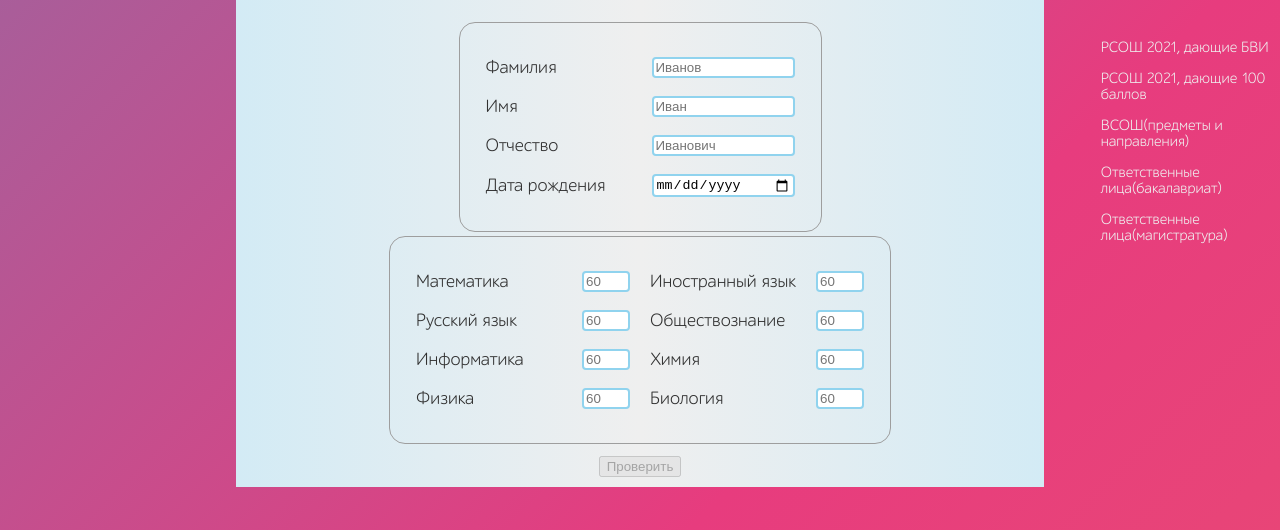
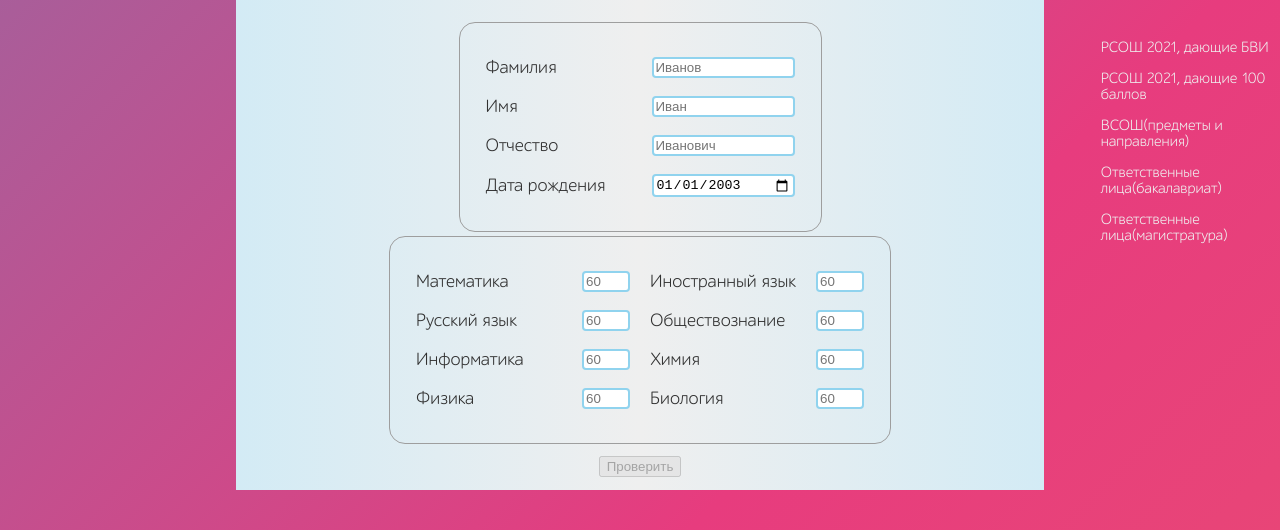
Before and after one commit to ksrt12/abit-react, a React (Create React App) app: page / in a window 1280 px wide. Shown: the top 530 px of the page. Built offline with nearby package versions, Linux system fonts and the light colour scheme.

Commit message:
UI: update SearchForm
Signed-off-by: Stepan Kazakov <ksrt12group@gmail.com>

```diff
--- a/package.json
+++ b/package.json
@@ -1,6 +1,6 @@
 {
   "name": "abit-react",
-  "version": "1.0.2",
+  "version": "1.0.3",
   "private": true,
   "homepage": "https://snegiry.art/abit-react",
   "dependencies": {
--- a/src/UI/SearchForm.jsx
+++ b/src/UI/SearchForm.jsx
@@ -1,9 +1,20 @@
-import { useState } from "react";
+import React, { useState } from "react";
 import { checkData, doSearch, updatePoints } from "../ts/diploma";
 import { ids, subjects } from "../ts/constants";
+import test from "../test";
 
-function DefaultInput({ id, label, ...inputProps }) {
-    const [val, setVal] = useState("");
+let fortest = false;
+let defs;
+
+// fortest = true;
+if (fortest) {
+    defs = test;
+} else {
+    defs = { dis: true };
+}
+
+function DefaultInput({ id, label, def, ...inputProps }) {
+    const [val, setVal] = useState(def || "");
     const validate = e => {
         e.preventDefault();
 
@@ -25,7 +36,8 @@ function DefaultInput({ id, label, ...inputProps }) {
     );
 }
 
-function EgeForm() {
+const EgeForm = React.memo(function EgeForm() {
+    console.log("render egeform");
     const getSubj = id => {
         const subj = subjects[id];
         return subj[0].toUpperCase() + subj.slice(1);
@@ -47,52 +59,71 @@ function EgeForm() {
             {Forma(ids.slice(4))}
         </div>
     );
-};
+});
 
 function FioForm({ checkFio }) {
+    console.log("render fioform");
     const fio = [
-        { id: "LN", name: "Фамилия", placeholder: "Иванов" },
-        { id: "FN", name: "Имя", placeholder: "Иван" },
-        { id: "MN", name: "Отчество", placeholder: "Иванович" }
+        {
+            id: "LN", type: "text",
+            label: "Фамилия",
+            maxLength: 20,
+            placeholder: "Иванов",
+            def: defs.LN
+        },
+        {
+            id: "FN", type: "text",
+            label: "Имя",
+            maxLength: 20,
+            placeholder: "Иван",
+            def: defs.FN
+        },
+        {
+            id: "MN", type: "text",
+            label: "Отчество",
+            maxLength: 20,
+            placeholder: "Иванович",
+            def: defs.MN
+        },
+        {
+            id: "BD", type: "date",
+            label: "Дата рождения",
+            max: "2005-01-01",
+            min: "1996-01-01",
+            def: defs.BD || "2003-01-01"
+        }
     ];
 
     return (
         <div className="fio" onChange={() => checkData(true)} >
             <form id="fio_form" autoComplete="on" onChange={e => checkFio(e.target.form)}>
-                {fio.map(obj => <DefaultInput
-                    key={obj.id}
-                    id={obj.id}
-                    label={obj.name}
-                    type="text"
-                    placeholder={obj.placeholder}
-                    maxLength="20"
-                />)}
-                <DefaultInput
-                    key="BD"
-                    id="BD"
-                    label="Дата рождения"
-                    type="date"
-                    max="2005-01-01"
-                    min="1996-01-01"
-                />
+                {fio.map(obj => <DefaultInput key={obj.id} {...obj} />)}
             </form>
+        </div>
+    );
+};
+
+function SearchBtn({ isDisabled, setDisable }) {
+    const [btnName, setBtnName] = useState("Проверить");
+    return (
+        <button disabled={isDisabled} onClick={() => doSearch(setBtnName, setDisable)}>{btnName}</button>
+    );
+}
+
+function SearchForm() {
+    const [isDisabled, setDisable] = useState(defs.dis);
+    const props = { isDisabled, setDisable };
+    const checkFio = form => setDisable(!Boolean(form[0].value && form[1].value));
+
+    return (
+        <div className="search_full">
+            <div className="search">
+                <FioForm checkFio={checkFio} />
+                <EgeForm />
+            </div>
+            <SearchBtn {...props} />
         </div>
     );
 }
 
-function SearchForm() {
-    const [disabled, Enable] = useState(true);
-    const checkFio = form => Enable(!Boolean(form[0].value && form[1].value));
-
-    return (
-        <div>
-            <div className="search">
-                <FioForm checkFio={checkFio} />
-                <EgeForm />
-            </div>
-            <button disabled={disabled} onClick={doSearch}>Проверить</button>
-        </div>
-    );
-}
-
-export default SearchForm;;
+export default SearchForm;
--- a/src/UI/TableHead.jsx
+++ b/src/UI/TableHead.jsx
@@ -2,7 +2,6 @@ import MakeSelector from "./MakeSelector";
 
 function getSort(event) {
     const target = event.target;
-    if (1) {
     const order = (target.dataset.order = -(target.dataset.order || -1));
     const index = [...target.parentNode.cells].indexOf(target);
     const collator = new Intl.Collator(['en', 'ru'], { numeric: true });
@@ -14,7 +13,7 @@ function getSort(event) {
         tBody.append(...[...tBody.rows].sort(comparator(index, order)));
     for (const cell of target.parentNode.cells)
         cell.classList.toggle('sorted', cell === target);
-    }
+
 }
 
 function TableHead() {
--- a/src/index.css
+++ b/src/index.css
@@ -57,8 +57,8 @@ body {
     margin: auto;
 }
 
-.search button {
-    margin: 5px 0;
+button {
+    margin-bottom: 3px;
 }
 
 .search p {
@@ -243,8 +243,14 @@ th.sorted[data-order="1"] {
 
 @media (max-width: 930px),
 (orientation: portrait) {
+    .main {
+        width: fit-content;
+    }
+    .search_full {
+        width: calc(100vw - 40px);
+    }
     .main table {
-        overflow: scroll;
+        overflow-y: scroll;
     }
     .search {
         flex-direction: column;
--- a/src/ts/bvi.ts
+++ b/src/ts/bvi.ts
@@ -4,7 +4,6 @@ import { setPinkColor } from "./colors";
 import { EGE, yesconf, nonconf } from "./diploma";
 
 function checkBVI(stream: string, { ...olymp }) {
-    console.log(olymp);
     let status: string;
     const
         grad = Number(olymp.grad),
--- a/src/ts/diploma.ts
+++ b/src/ts/diploma.ts
@@ -77,7 +77,7 @@ function loadDiplomaList(year: number, pid: string) {
     s.onload = () => {
         trs = [...trs, ...Olymps(year, window.diplomaCodes)];
     };
-    //s.async = false;
+    s.async = false;
     s.src = `${RSROLYMP}${year}/by-person-released/${pid}/codes.js`;
     document.head.appendChild(s);
 }
@@ -112,19 +112,20 @@ function updatePoints(points: number, id: string) {
     return validPoints;
 }
 
-function doSearch() {
-    if (trs.length) {
-        updateStatus((document.querySelector("#stream > select") as HTMLSelectElement).value);
-    } else {
+function doSearch(rename: any, disable: any) {
     params = {};
     for (const i of (document.querySelectorAll("#fio_form > p > input") as any)) {
         params[i.id] = i.value.trim().toLowerCase().replace(/(([- ]|^)[^ ])/g, (s: string) => s.toUpperCase());
     }
     Person.makeName();
+    rename("Загрузка...");
     Promise.resolve()
         .then(searchOlymps)
-            .then(() => setTimeout(checkTable, 1000));
-    }
+        .then(() => setTimeout(() => {
+            checkTable();
+            rename("Проверить");
+            disable(true);
+        }, 1000));
 }
 
 function checkData(reset: boolean) {
@@ -138,7 +139,7 @@ function checkData(reset: boolean) {
                 setPinkColor(j.id, false, true);
             }
         } else {
-            doSearch();
+            updateStatus((document.querySelector("#stream > select") as HTMLSelectElement).value);
         }
     }
 }
```
Also changed, not shown: 1 other file (tests, documents, lock files or other folders). Lines whose indentation alone changed are shown as unchanged.
